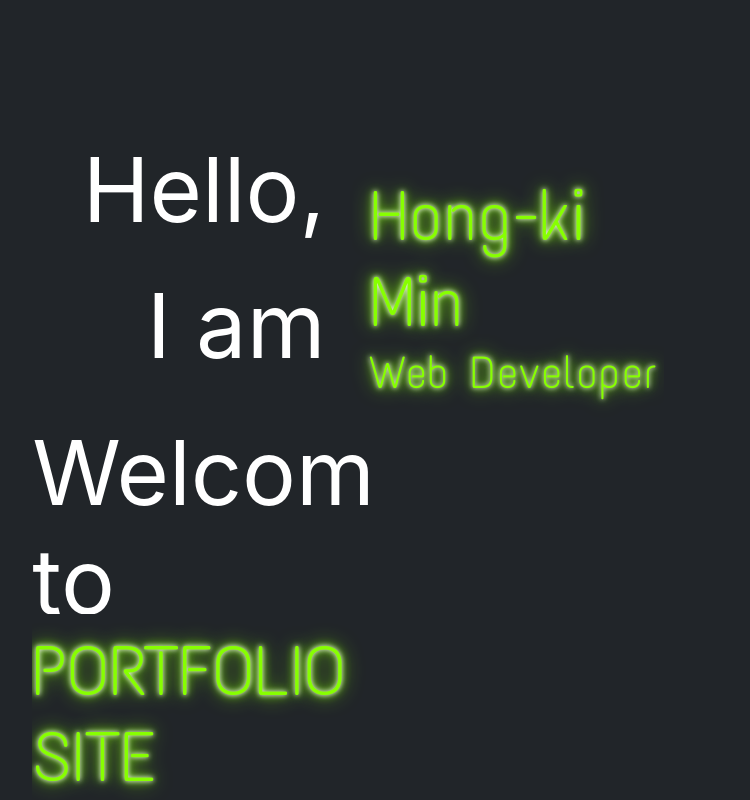
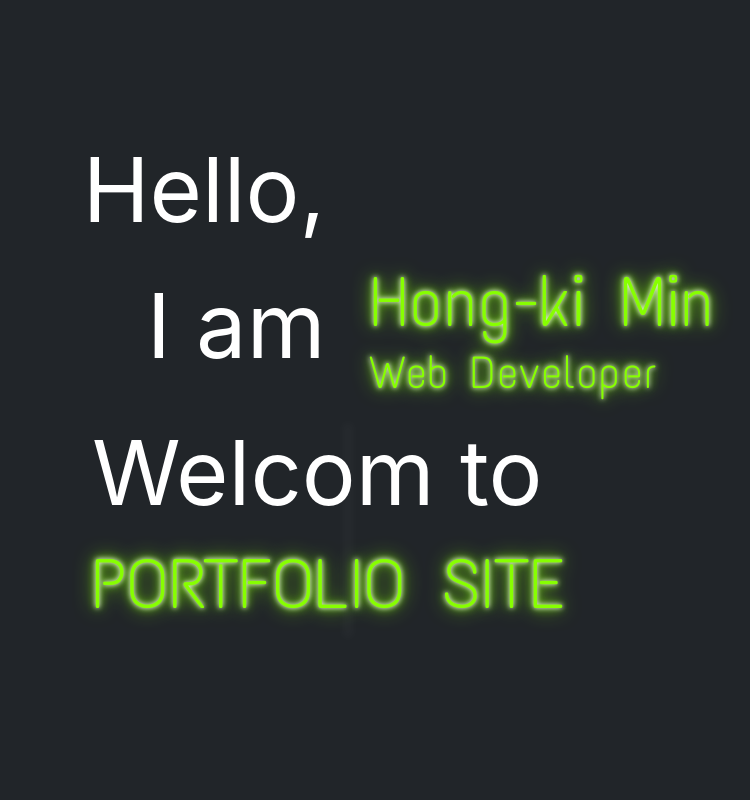
Before and after one commit to Hong-Ki/react-portfolio, a React (Create React App) app: page / in a window 1280 px wide. Shown: the whole page, without its empty margins (292-1042 px from the left). Built offline with nearby package versions, Linux system fonts and the light colour scheme; a web font is replaced by a local one.

Commit message:
페이지 컴포넌트 구현

```diff
--- a/src/components/Page/Page.module.scss
+++ b/src/components/Page/Page.module.scss
@@ -1,5 +1,18 @@
-@import "../../styles/utils";
+@import '../../styles/utils';
 
-.wrapper {
-  @include flex-box();
+@keyframes test {
+  from {
+    opacity: 0;
+  }
+  to {
+    opacity: 1;
+  }
 }
+
+.page {
+  @include flex-box(100vw, 100vh);
+  position: relative;
+  & div {
+    z-index: z-index('contents');
+  }
+}
--- a/src/components/Page/Page.tsx
+++ b/src/components/Page/Page.tsx
@@ -1,7 +1,25 @@
-import React from "react";
+import React, { ReactNode, SFC } from 'react';
+import BackgroundText from '../BackgroundText/BackgroundText';
 
-const Page: React.FC = props => {
-  return <div className={"wrapper"}> {props.children} </div>;
+import styles from './Page.module.scss';
+import classNames from 'classnames/bind';
+
+const cx = classNames.bind(styles);
+
+interface Props {
+  children: ReactNode;
+  id?: string;
+  current: string;
+  backgroundText?: string[];
+}
+
+const Page: SFC<Props> = ({ children, backgroundText = [], id, current }) => {
+  return (
+    <section className={cx('page')} id={id}>
+      {current === id && children}
+      {backgroundText && <BackgroundText texts={backgroundText} />}
+    </section>
+  );
 };
 
 export default Page;
```
